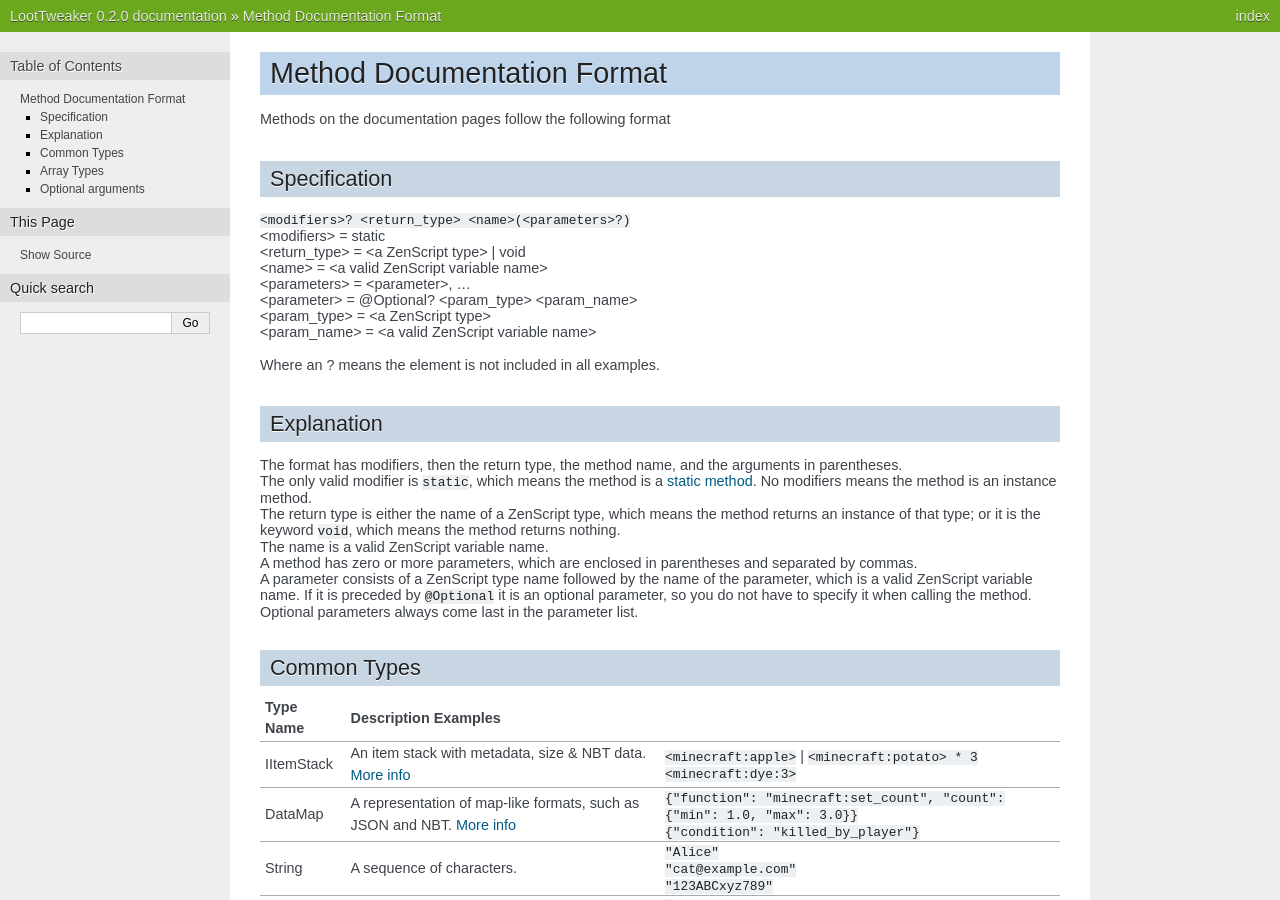
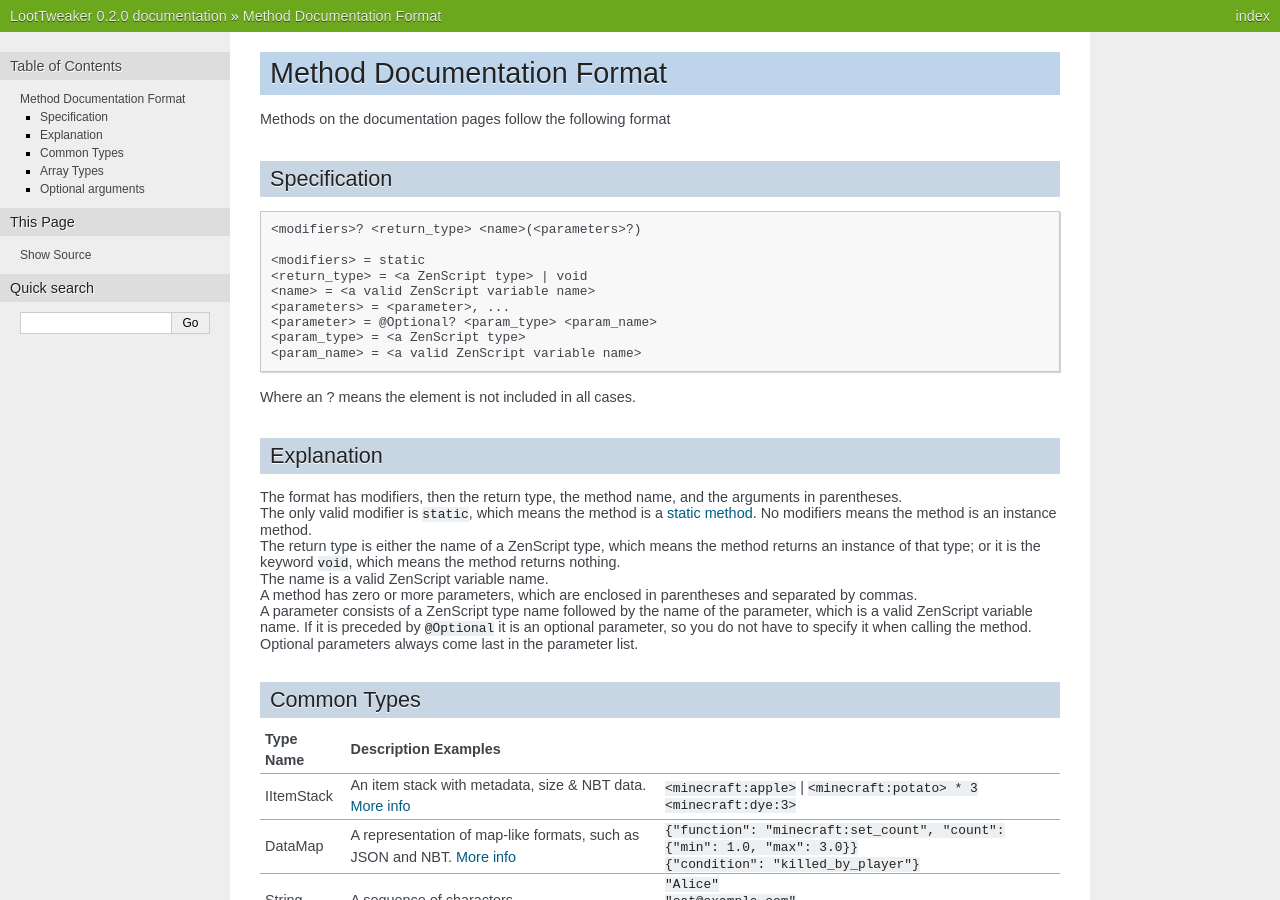
Before and after one commit to Foreck1/LootTweaker-Docs, a Sphinx documentation site: the page built from docs/type-docs/method-documentation-format.rst, in a window 1280 px wide and 900 px high. Built offline with Sphinx 7.4.7, drawn with Linux system fonts in a browser that asks for light colours.

Commit message:
Replaced literal code blocks with code-block directives

```diff
--- a/docs/reference/example-script.rst
+++ b/docs/reference/example-script.rst
@@ -1,7 +1,7 @@
 Example Script
 ==============
 
-::
+.. code-block::
 
     import loottweaker.LootTweaker;
     import loottweaker.vanilla.loot.LootTable;
--- a/docs/tutorials/adding-loot-basic.rst
+++ b/docs/tutorials/adding-loot-basic.rst
@@ -42,7 +42,9 @@ To add loot, you'll need to know the name of the loot table and the name of the
 
 The Complete Script
 -------------------
-Here's the script in one block, for easier reading ::
+Here's the script in one block, for easier reading
+
+.. code-block::
 
     import loottweaker.LootTweaker;
     import loottweaker.vanilla.loot.LootTable;
--- a/docs/type-docs/method-documentation-format.rst
+++ b/docs/type-docs/method-documentation-format.rst
@@ -9,16 +9,20 @@ Methods on the documentation pages follow the following format
 
 Specification
 -------------
-| ``<modifiers>? <return_type> <name>(<parameters>?)``
-| <modifiers> = static
-| <return_type> = <a ZenScript type> | void
-| <name> = <a valid ZenScript variable name>
-| <parameters> = <parameter>, ...
-| <parameter> = @Optional? <param_type> <param_name>
-| <param_type> = <a ZenScript type>
-| <param_name> = <a valid ZenScript variable name>
 
-Where an ? means the element is not included in all examples.
+.. code-block:: none
+
+    <modifiers>? <return_type> <name>(<parameters>?)
+
+    <modifiers> = static
+    <return_type> = <a ZenScript type> | void
+    <name> = <a valid ZenScript variable name>
+    <parameters> = <parameter>, ...
+    <parameter> = @Optional? <param_type> <param_name>
+    <param_type> = <a ZenScript type>
+    <param_name> = <a valid ZenScript variable name>
+
+Where an ? means the element is not included in all cases.
 
 Explanation
 -----------
```
Also changed, not shown: docs/tutorials/crash-course-basics.rst (+9 -3 lines), docs/tutorials/removing-loot.rst (+7 -3 lines), docs/type-docs/loot-pool.rst (+6 -2 lines).
